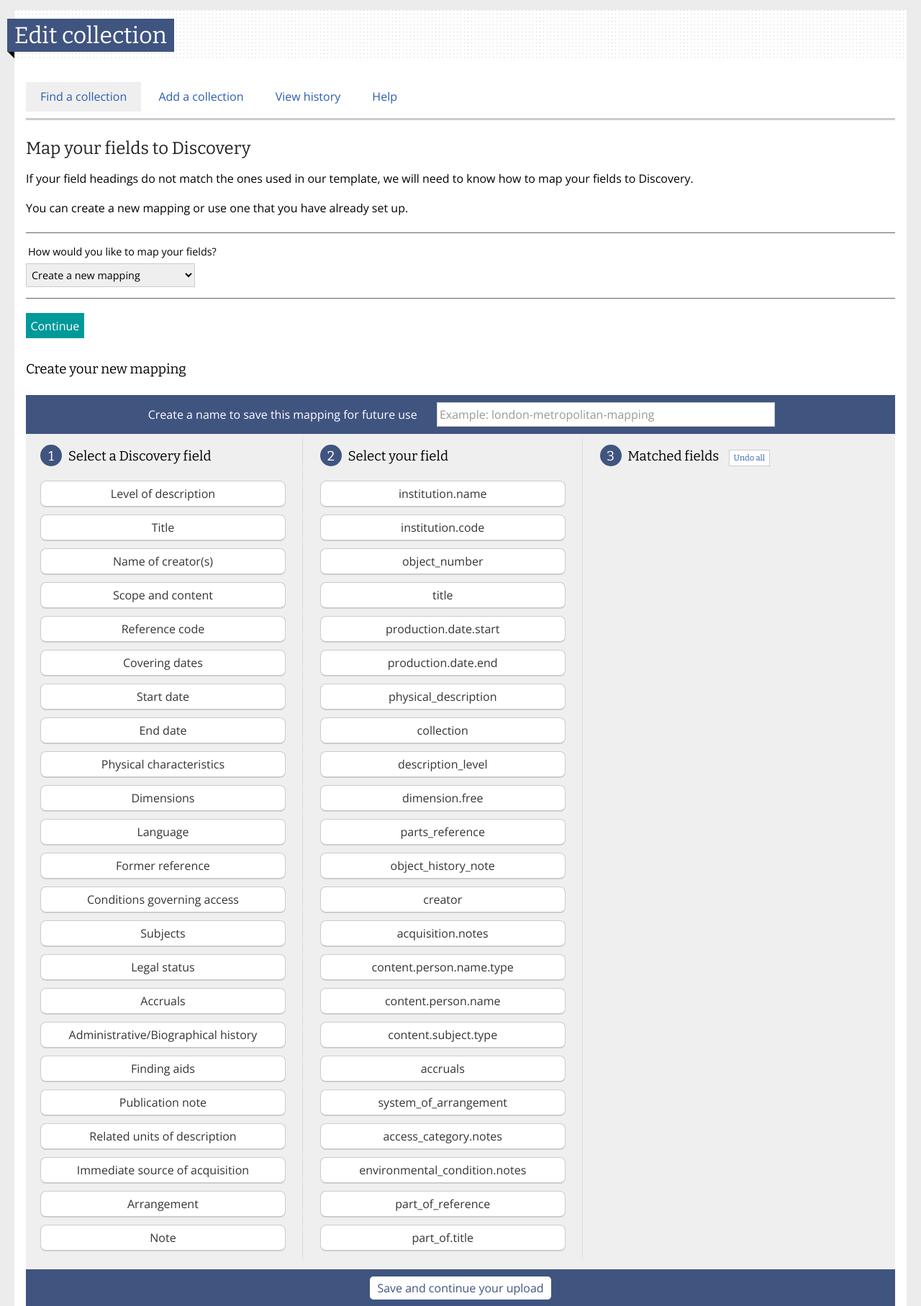
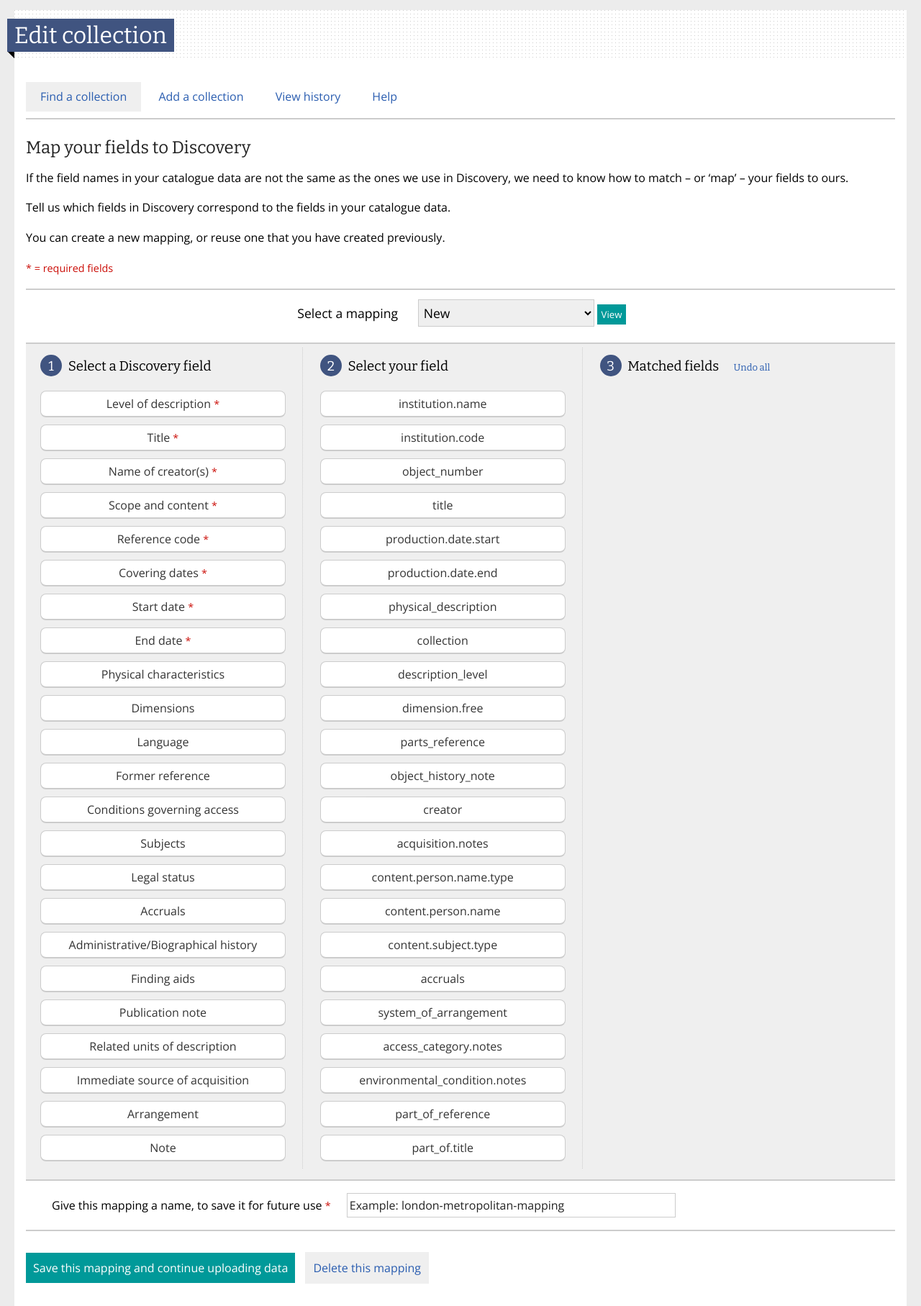
Before and after one commit to nationalarchives/manage-your-collections, a PHP site: page /details-upload.php in a window 1280 px wide. Shown: the part 147-1962 px from the top of the page at 72% size. Run offline with PHP 8.4, Linux system fonts and the light colour scheme; some libraries are stand-ins or nearby versions; some web fonts are replaced.

Commit message:
Changes to text and interface design

```diff
--- a/css/manage-collections.css
+++ b/css/manage-collections.css
@@ -12,7 +12,7 @@ nav#tabs-alternative {
     width: 100%;
     margin: 30px 0 15px;
     padding-bottom: 10px;
-    border-bottom: 3px solid #ccc;
+    border-bottom: 2px solid #ccc;
 }
 nav#tabs-alternative li {
     display: inline-block;
@@ -388,7 +388,7 @@ h2, h4 {
     margin-bottom: 0;
 }
 .option-box {
-    border-bottom: 2px solid #ccc;
+    border-bottom: 1px solid #ccc;
     padding: 20px 0 10px;
 }
 .option-box-secondary {
@@ -416,7 +416,7 @@ h2, h4 {
     font-size: 0.9em;
 }
 .button-container {
-    margin-top: 20px;
+    margin: 20px 0 40px;
 }
 .overlay h4 {
     margin-bottom: 20px;
@@ -427,6 +427,7 @@ h2, h4 {
 }
 .button-container input[type=submit] {
     margin-right: 10px;
+    padding: 10px;
 }
 .no-js .form {
     border-bottom: 1px solid #ccc;
@@ -880,7 +881,6 @@ hr {
     border-bottom: 1px solid #ccc;
     font-size: 0.9em;
 }
-
 #mapping li span {
     color: #999;
     padding: 0 6px;
@@ -894,26 +894,25 @@ hr {
 #mapping > div:last-child {
     border: 0;
 }
-
 #mapping input[type="submit"] {
     text-align: center;
 }
 .feature-utilities-footer input[type="submit"] {
     text-align: right;
 }
-.feature-utilities-header, .feature-utilities-footer {
-    padding: 10px 0;
-    background: #efefef;
+.feature-utilities-header {
+    margin-top: 10px;
+    padding: 13px 20px;
+    font-size: 1.1em;
+    border-top: 2px solid #ccc;
+    border-bottom: 2px solid #ccc;
     text-align: center;
 }
-.feature-utilities-header {
-    background: #405480;
-    margin-top: 25px;
-}
 .feature-utilities-footer {
-    background: #405480;
     margin-bottom: 30px;
-
+    padding: 17px;
+    border-top: 2px solid #ccc;
+    border-bottom: 2px solid #ccc;
 }
 #mapping {
     background: #efefef;
@@ -928,20 +927,10 @@ hr {
 .feature-utilities-header input {
     margin: 0 !important;
 }
-.feature-utilities-footer input {
-    display: inline-block;
-    background: #fff;
-    color: #405480;
-    padding: 5px 10px;
-    border-radius: 5px;
-    margin: 0 15px;
-}
 #mapping h3 a {
-    font-size: 0.6em;
+    font-size: 0.7em;
     margin-left: 10px;
-    border: 1px solid #ccc;
     padding: 0.3em 0.5em;
-    background: #fff;
 }
 #mapping h3 span, .feature-utilities-header h3 span {
     color: #405480;
@@ -957,11 +946,11 @@ hr {
     border: 0;
     text-align: left;
 }
-.feature-utilities-header input[type="text"] {
+.feature-utilities-footer input[type="text"] {
     width: 40%;
+    margin-left: 15px;
 }
 .feature-utilities-header label {
-    color: #fff;
     margin-right: 20px;
 }
 .feature-utilities-header input[type="text"]::-webkit-input-placeholder { /* Chrome/Opera/Safari */
@@ -1009,6 +998,15 @@ label[for=metadata-map] {
     animation-duration: 750ms;
     animation-iteration-count: 1;
     animation-timing-function: linear;
+}
+.mandatory {
+    color: #CB0D07;
+    font-size: 0.9em;
+}
+.secondary-call {
+    padding: 11px;
+    background: #efefef;
+    font-size: 1em;
 }
 
 /* -- end miscellaneous custom styles/overrides  -- */
--- a/details-upload.php
+++ b/details-upload.php
@@ -27,39 +27,30 @@
                 </nav><!-- end tabs-alternative -->
                 <div class="clr">
                     <h2>Map your fields to Discovery</h2>
-                        <p>If your field headings do not match the ones used in our template, we will need to know how to map your fields to Discovery.</p>
-                        <p>You can create a new mapping or use one that you have already set up.</p>
-                    <div class="information">
-                        <form>
+                        <p>If the field names in your catalogue data are not the same as the ones we use in Discovery, we need to know how to match – or ‘map’ – your fields to ours.</p>
+                        <p>Tell us which fields in Discovery correspond to the fields in your catalogue data.</p>
+                        <p>You can create a new mapping, or reuse one that you have created previously.</p>
+                    <p><span class="mandatory">* = required fields</span></p>
+                    <div class="feature-utilities-header">
+                            <form action="#" method="post">
                                 <p class="form-spacer">
-                                <label for="metadata-map">How would you like to map your fields?</label>
-                                <br>
-                                <select id="metadata-map">
-                                    <option>Create a new mapping</option>
-                                    <option>Use Matt's metadata schema 1</option>
-                                    <option>Use Matt's metadata schema 2</option>
+                                    <label for="history-options">Select a mapping</label>
+                                    <select id="history-options">
+                                       <option>New</option>
+                                       <option>Matt's metadata schema 1</option>
+                                       <option>Matt's metadata schema 2</option>
                                     </select>
+                                    <input type="submit" class="button" value="View">
                                 </p>
-                        </div><!-- end information -->
-                        <div class="button-container">
-                            <input type="submit" value="Continue"/>
-                        </div><!-- end button-container -->
                             </form>
-                        <br>
-                        <h3>Create your new mapping</h3>
+                    </div>
                         <form action="" method="post">
-                            <div class="feature-utilities-header clr">
-                                <div class="breather">
-                                    <label class="text-field" for="map_name">Create a name to save this mapping for future use</label>
-                                    <input type="text" id="map_name" name="map_name" placeholder="Example: london-metropolitan-mapping">
-                                </div>
-                            </div>
                             <div class="grid-within-grid-three-item clr" id="mapping">
                                 <div id="discovery-fields"><!-- start grid one -->
                                     <h3><span>1</span> Select a Discovery field</h3>
                                     <div class="data-item">
                                         <input type="radio" id="level_of_description" name="discovery_field" value="Level of description">
-                                        <label for="level_of_description">Level of description</label>
+                                        <label for="level_of_description">Level of description <span class="mandatory">*</span></label>
                                         <div class="definition" id="level_of_description">
                                             <p>A note as to whether the records being described are Public Records or
                                                 not, as defined by the 1958 Act and its schedules (other Public Records
@@ -68,7 +59,7 @@
                                     </div>
                                     <div class="data-item">
                                         <input type="radio" id="title" name="discovery_field" value="Title">
-                                        <label for="title">Title</label>
+                                        <label for="title">Title <span class="mandatory">*</span></label>
                                         <div class="definition" id="title">
                                             <p>A note as to whether the records being described are Public Records or
                                                 not, as defined by the 1958 Act and its schedules (other Public Records
@@ -77,7 +68,7 @@
                                     </div>
                                     <div class="data-item">
                                         <input type="radio" id="name_of_creator" name="discovery_field" value="Name of creator(s)">
-                                        <label for="name_of_creator">Name of creator(s)</label>
+                                        <label for="name_of_creator">Name of creator(s) <span class="mandatory">*</span></label>
                                         <div class="definition" id="name_of_creator">
                                             <p>A note as to whether the records being described are Public Records or
                                                 not, as defined by the 1958 Act and its schedules (other Public Records
@@ -86,7 +77,7 @@
                                     </div>
                                     <div class="data-item">
                                         <input type="radio" id="scope_and_content" name="discovery_field" value="Scope and content">
-                                        <label for="scope_and_content">Scope and content</label>
+                                        <label for="scope_and_content">Scope and content <span class="mandatory">*</span></label>
                                         <div class="definition" id="scope_and_content">
                                             <p>A note as to whether the records being described are Public Records or
                                                 not, as defined by the 1958 Act and its schedules (other Public Records
@@ -95,7 +86,7 @@
                                     </div>
                                     <div class="data-item">
                                         <input type="radio" id="reference_code" name="discovery_field" value="Reference code">
-                                        <label for="reference_code">Reference code</label>
+                                        <label for="reference_code">Reference code <span class="mandatory">*</span></label>
                                         <div class="definition" id="reference_code">
                                             <p>A note as to whether the records being described are Public Records or
                                                 not, as defined by the 1958 Act and its schedules (other Public Records
@@ -104,7 +95,7 @@
                                     </div>
                                     <div class="data-item">
                                         <input type="radio" id="covering_dates" name="discovery_field" value="Covering dates">
-                                        <label for="covering_dates">Covering dates</label>
+                                        <label for="covering_dates">Covering dates <span class="mandatory">*</span></label>
                                         <div class="definition" id="covering_dates">
                                             <p>A note as to whether the records being described are Public Records or
                                                 not, as defined by the 1958 Act and its schedules (other Public Records
@@ -113,7 +104,7 @@
                                     </div>
                                     <div class="data-item">
                                         <input type="radio" id="start_date" name="discovery_field" value="Start date">
-                                        <label for="start_date">Start date</label>
+                                        <label for="start_date">Start date <span class="mandatory">*</span></label>
                                         <div class="definition" id="start_date">
                                             <p><br> A note as to whether the records being described are Public Records
                                                 or not, as defined by the 1958 Act and its schedules (other Public
@@ -122,7 +113,7 @@
                                     </div>
                                     <div class="data-item">
                                         <input type="radio" id="end_date" name="discovery_field" value="End date">
-                                        <label for="end_date">End date</label>
+                                        <label for="end_date">End date <span class="mandatory">*</span></label>
                                         <div class="definition" id="end_date">
                                             <p>A note as to whether the records being described are Public Records or
                                                 not, as defined by the 1958 Act and its schedules (other Public Records
@@ -367,13 +358,18 @@
                                 </form>
                                 <form action="" method="post">
                                    <h4>Matched fields &nbsp;<a href="">Undo all</a></h4>
-                            <ul>
-
-                            </ul>
+                                        <ul></ul>
                     </div><!-- end grid three -->
                     </div><!--end grid within grid -->
                 <div class="feature-utilities-footer">
-                    <input type="submit" value="Save and continue your upload">
+                    <div class="breather">
+                        <label class="text-field" for="map_name">Give this mapping a name, to save it for future use <span class="mandatory">*</span></label>
+                        <input type="text" id="map_name" name="map_name" placeholder="Example: london-metropolitan-mapping">
+                    </div>
+                </div>
+                <div class="button-container">
+                    <input type="submit" value="Save this mapping and continue uploading data">
+                    <a href="" class="secondary-call">Delete this mapping</a>
                 </div>
                 </form>
 
```
Lines whose indentation alone changed are shown as unchanged.
